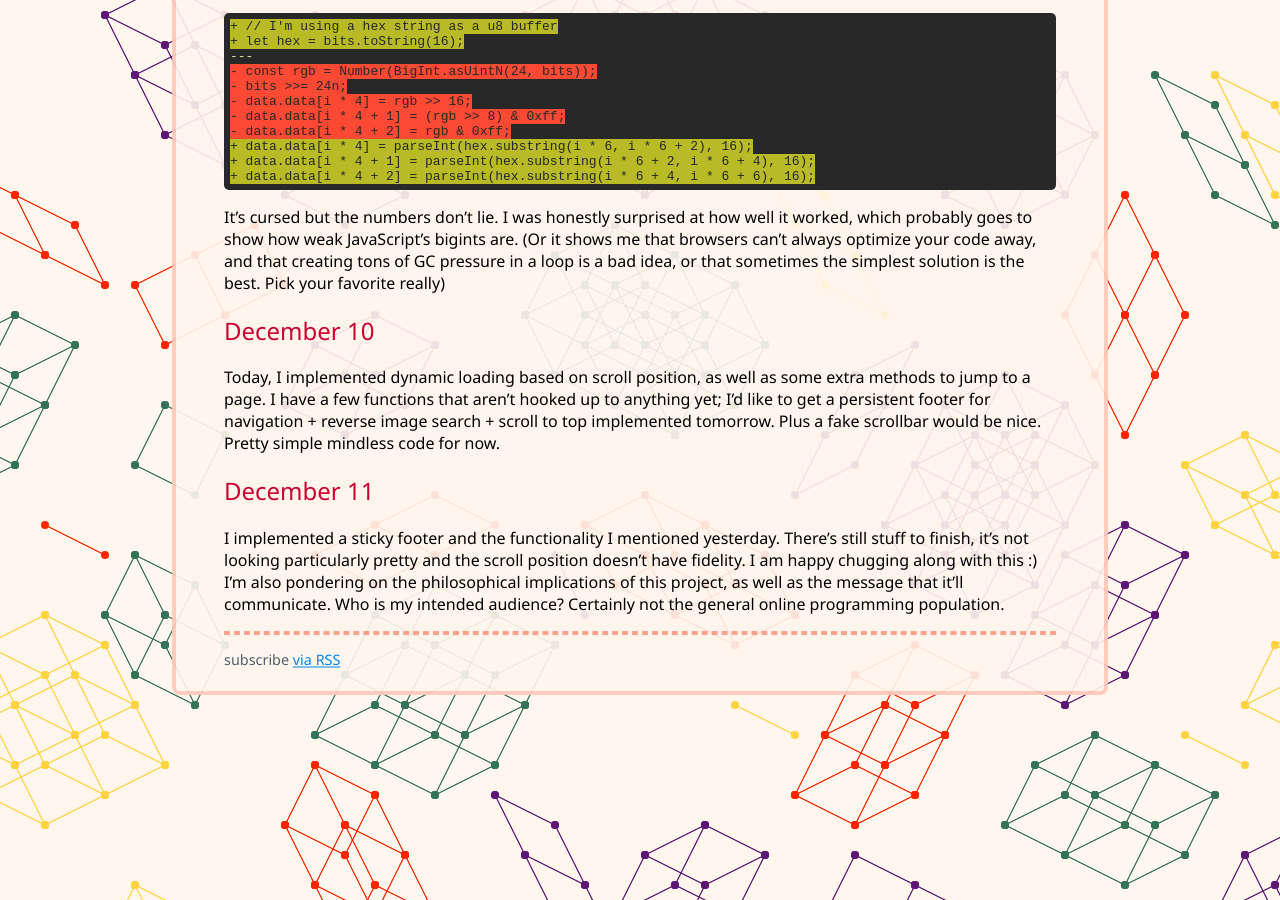
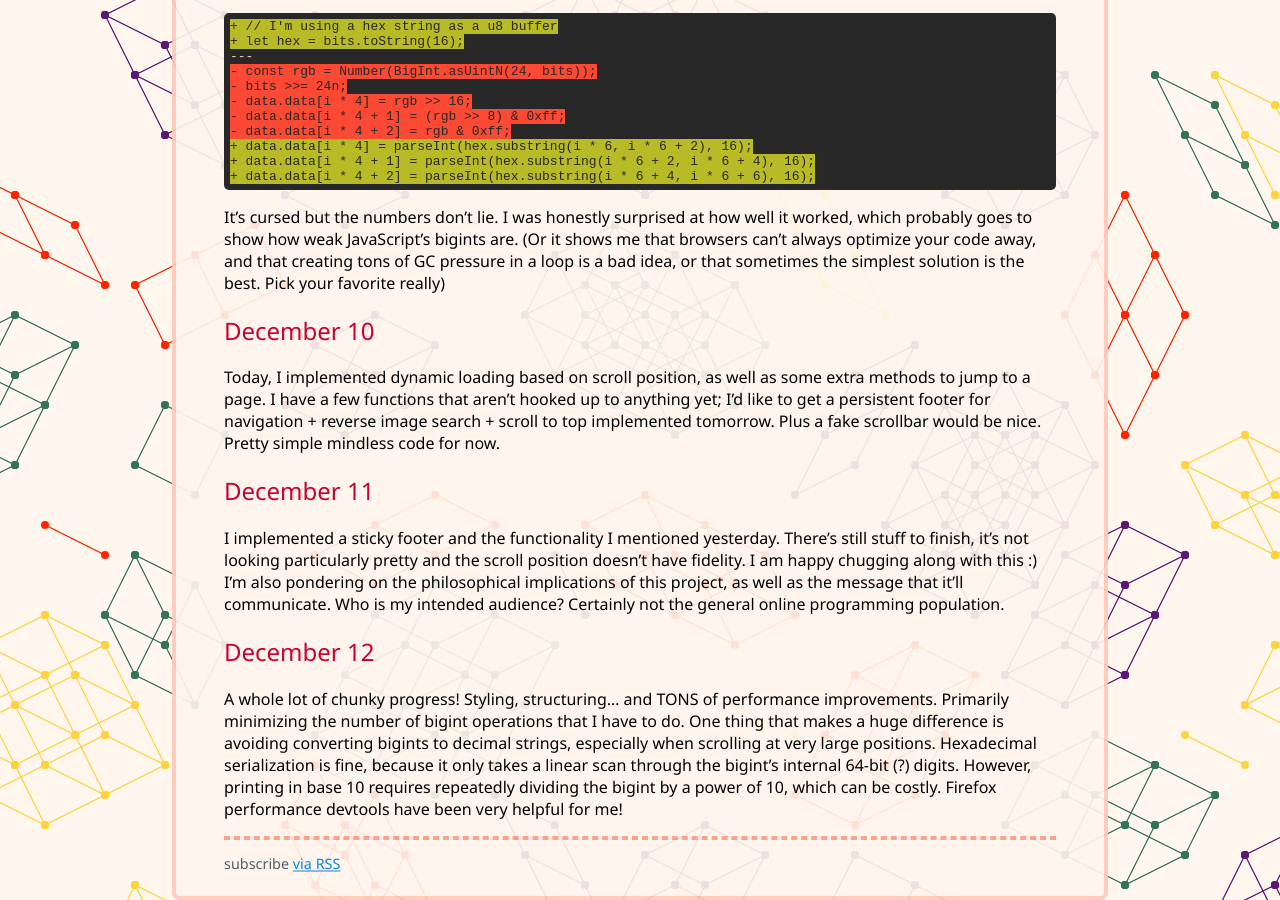
Before and after one commit to RocketRace/rocketrace.github.io, a Jekyll site: the page built from decadv-2024.md, in a window 1280 px wide and 900 px high, scrolled down 3945 px. Built offline with Jekyll 4.4.1, drawn with Linux system fonts in a browser that asks for light colours; formulas are drawn with MathJax 3.

Commit message:
December 12

```diff
--- a/decadv-2024.md
+++ b/decadv-2024.md
@@ -253,6 +253,16 @@ I'm also pondering on the philosophical implications of this project, as well
 as the message that it'll communicate. Who is my intended audience? Certainly
 not the general online programming population.
 
+## December 12
+A whole lot of chunky progress! Styling, structuring... and TONS of performance
+improvements. Primarily minimizing the number of bigint operations that I have
+to do. One thing that makes a huge difference is avoiding converting bigints to
+decimal strings, especially when scrolling at very large positions. Hexadecimal
+serialization is fine, because it only takes a linear scan through the bigint's
+internal 64-bit (?) digits. However, printing in base 10 requires repeatedly
+dividing the bigint by a power of 10, which can be costly. Firefox performance
+devtools have been very helpful for me!
+
 [decadv]: https://eli.li/december-adventure
 [aoc]: https://adventofcode.com/
 [my aoc2023]: https://github.com/RocketRace/aoc2023
```
